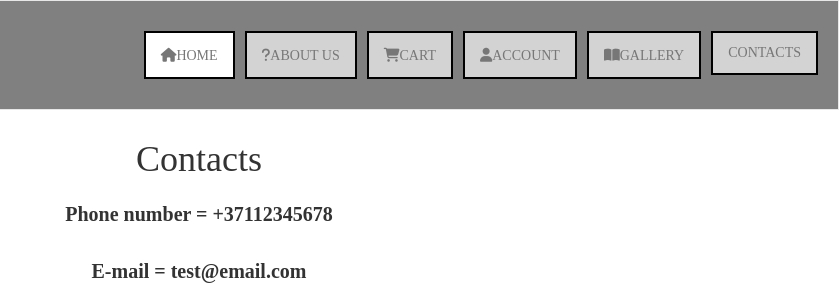
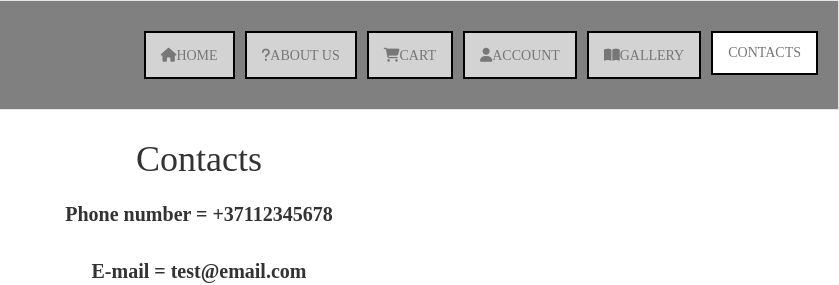
Before and after one commit to IntrovertBoi/BleakBook---bootstrap, a plain HTML site: page contacts.html in a window 1280 px wide. Shown: the top 285 px of the page, 441-1280 px from the left. Drawn offline with Linux system fonts and the light colour scheme.

Commit message:
Update contacts.html

```diff
--- a/contacts.html
+++ b/contacts.html
@@ -25,12 +25,12 @@
         </div>
         <div class="collapse navbar-collapse" id="myNavbar">
             <ul class="nav navbar-nav navbar-right">
-                <li><a href="index.html" class="active"><i class="fas fa-home"></i>HOME</a></li>
+                <li><a href="index.html"><i class="fas fa-home"></i>HOME</a></li>
                 <li><a href="about_us.html"><i class="fas fa-question"></i>ABOUT US</a></li>
                 <li><a href="#"><i class="fas fa-shopping-cart"></i>CART</a></li>
                 <li><a href="#"><i class="fas fa-user"></i>ACCOUNT</a></li>
                 <li><a href="gallery.html"><i class="fas fa-book-open"></i>GALLERY</a></li>
-                <li><a href="contacts.html" class="buttons">CONTACTS</a></li>
+                <li><a href="contacts.html" class="active">CONTACTS</a></li>
             </ul>
         </div>
     </div>
```
